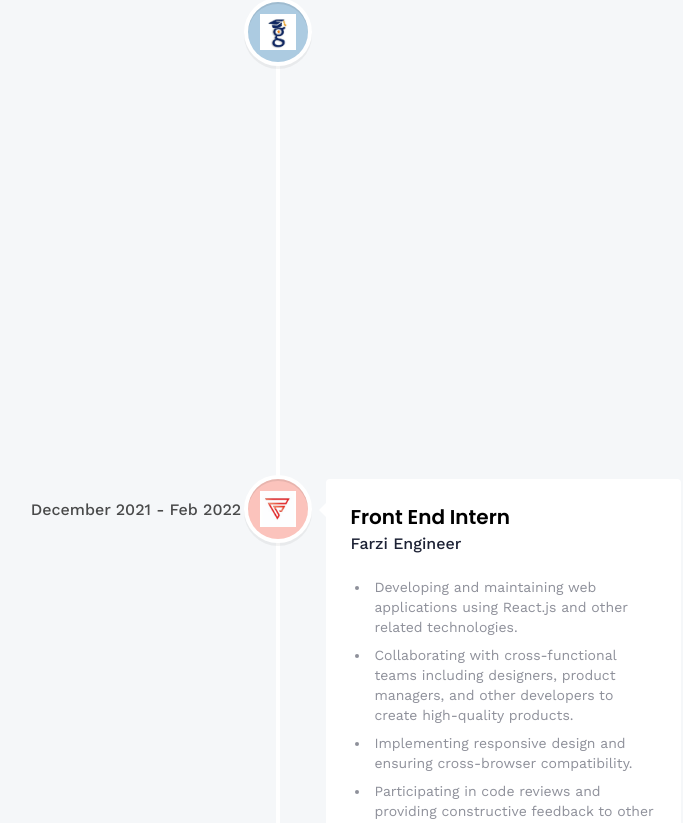
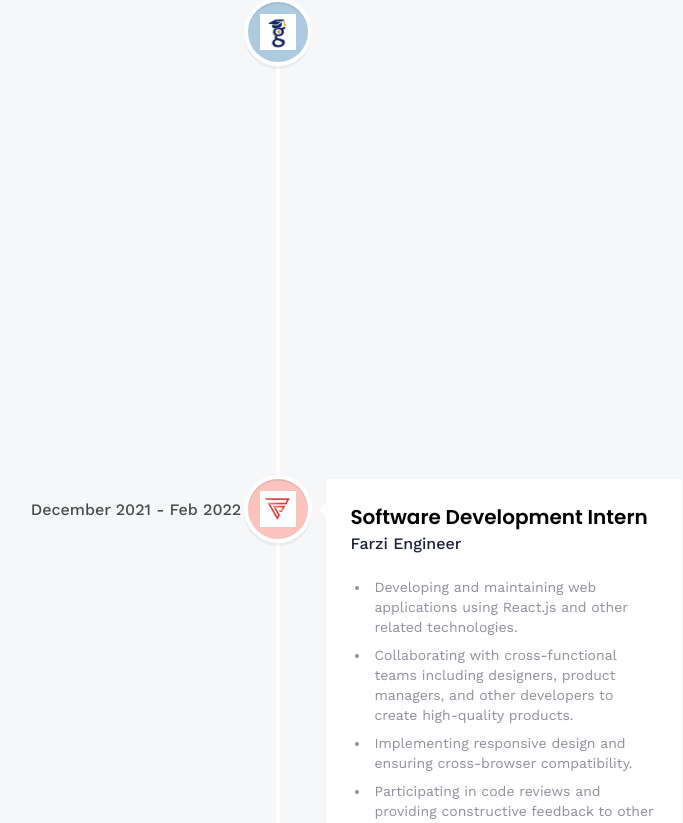
Before and after one commit to addiii4/Adityas-Portfolio, a React (Vite) app: page /about in a window 1280 px wide. Shown: the part 1556-2379 px from the top of the page, without its empty margins (362-1045 px from the left). Built offline with nearby package versions, Linux system fonts and the light colour scheme.

Commit message:
changed work ex

```diff
--- a/src/constants/index.js
+++ b/src/constants/index.js
@@ -88,7 +88,7 @@ export const skills = [
 
 export const experiences = [
   {
-    title: "Front End Developer",
+    title: "Software Developer",
     company_name: "HeyGuru",
     icon: HG,
     iconBg: "#accbe1",
@@ -101,7 +101,7 @@ export const experiences = [
     ],
   },
   {
-    title: "Front End Intern",
+    title: "Software Development Intern",
     company_name: "Farzi Engineer",
     icon: farzi,
     iconBg: "#fbc3bc",
```
